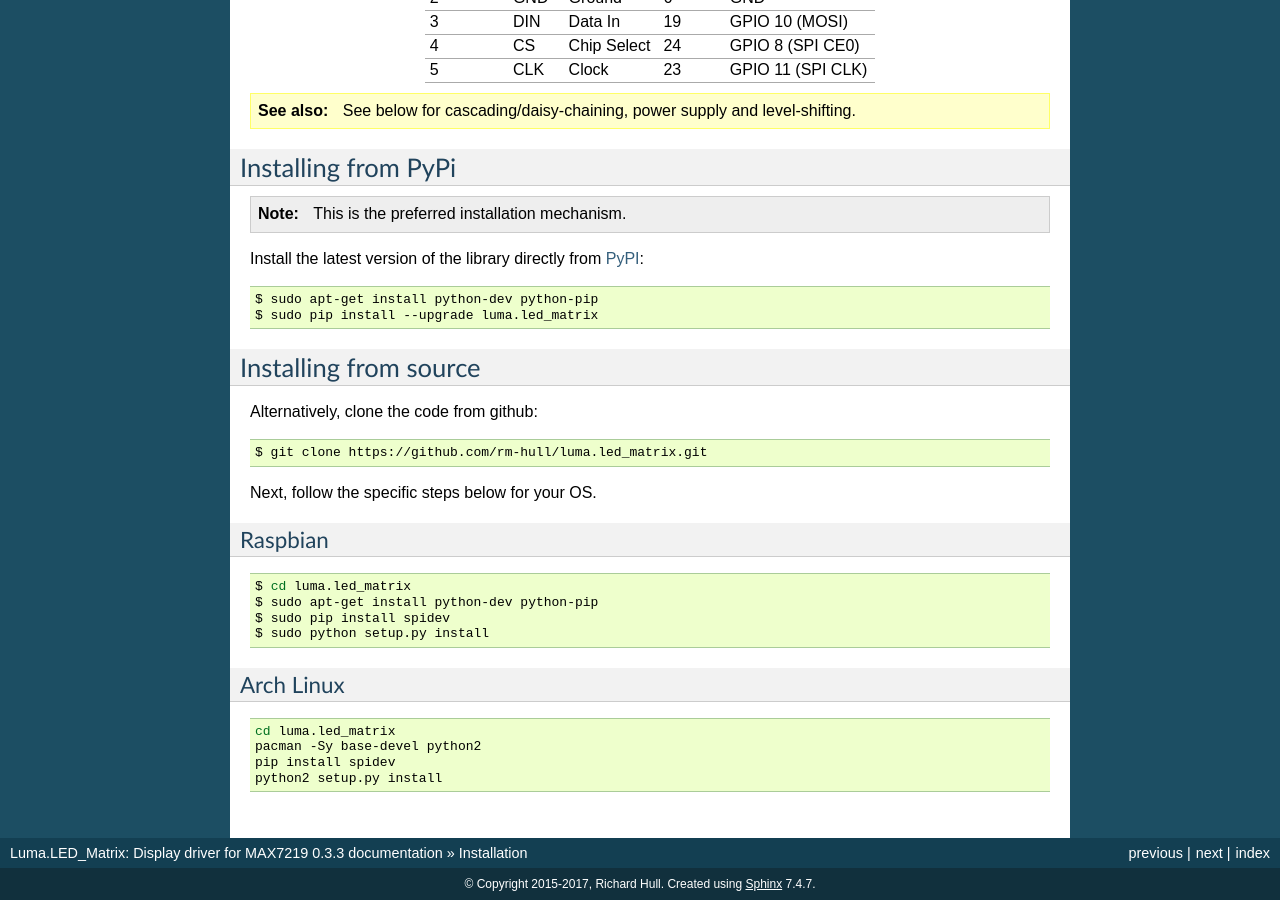
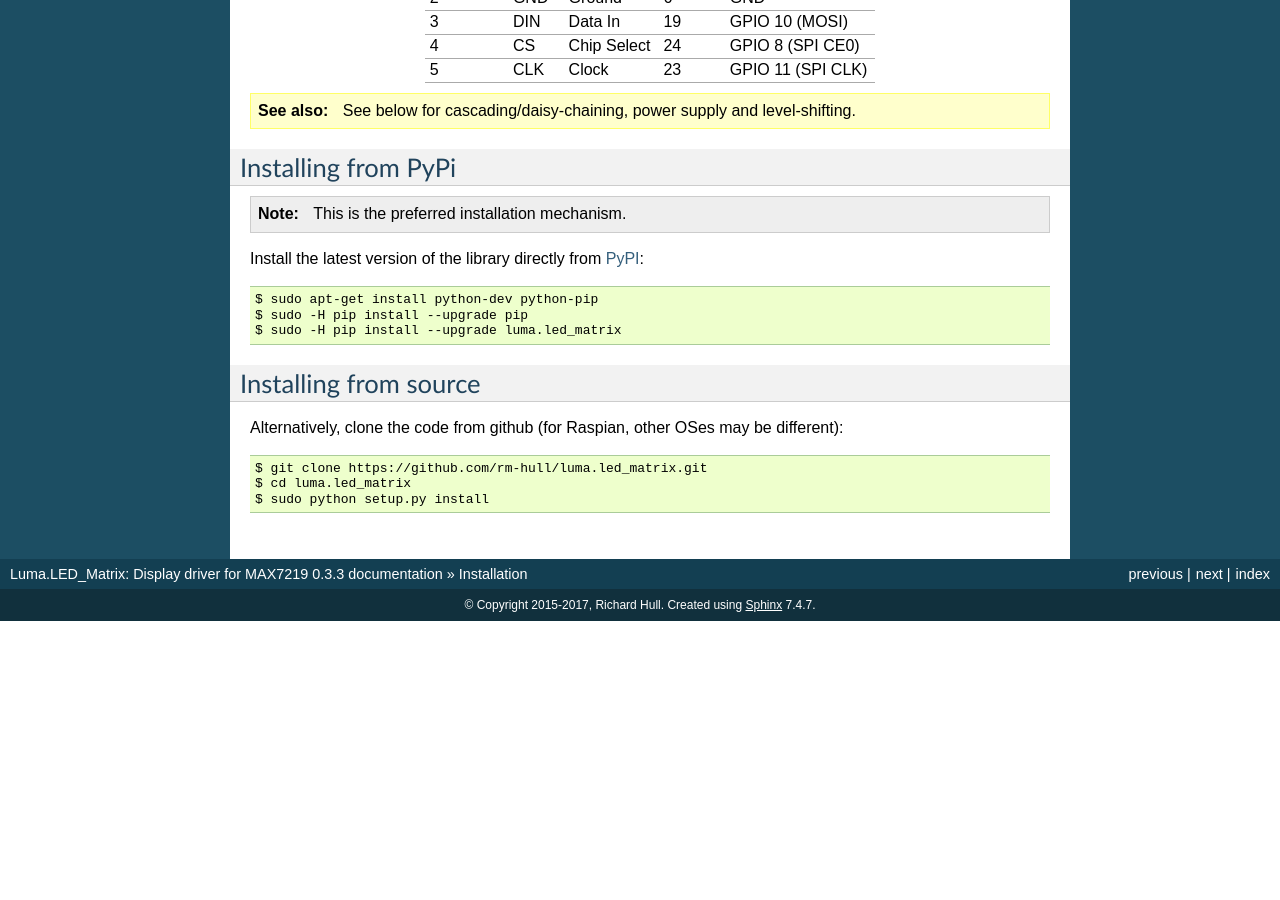
Before and after one commit to rm-hull/luma.led_matrix, a Sphinx documentation site: the page built from doc/install.rst, in a window 1280 px wide and 900 px high, scrolled down 1569 px. Built offline with Sphinx 7.4.7, drawn with Linux system fonts in a browser that asks for light colours; after the commit the page ends 2190 px from its top, so only the background shows below that.

Commit message:
Update install.rst

```diff
--- a/doc/install.rst
+++ b/doc/install.rst
@@ -71,30 +71,13 @@ Install the latest version of the library directly from
 `PyPI <https://pypi.python.org/pypi?:action=display&name=luma.led_matrix>`_::
 
   $ sudo apt-get install python-dev python-pip
-  $ sudo pip install --upgrade luma.led_matrix
+  $ sudo -H pip install --upgrade pip
+  $ sudo -H pip install --upgrade luma.led_matrix
 
 Installing from source
 ^^^^^^^^^^^^^^^^^^^^^^
-Alternatively, clone the code from github::
+Alternatively, clone the code from github (for Raspian, other OSes may be different)::
 
   $ git clone https://github.com/rm-hull/luma.led_matrix.git
-
-Next, follow the specific steps below for your OS.
-
-Raspbian
-""""""""
-.. code:: bash
-
   $ cd luma.led_matrix
-  $ sudo apt-get install python-dev python-pip
-  $ sudo pip install spidev
   $ sudo python setup.py install
-
-Arch Linux
-""""""""""
-.. code:: bash
-
-  cd luma.led_matrix
-  pacman -Sy base-devel python2
-  pip install spidev
-  python2 setup.py install
```
